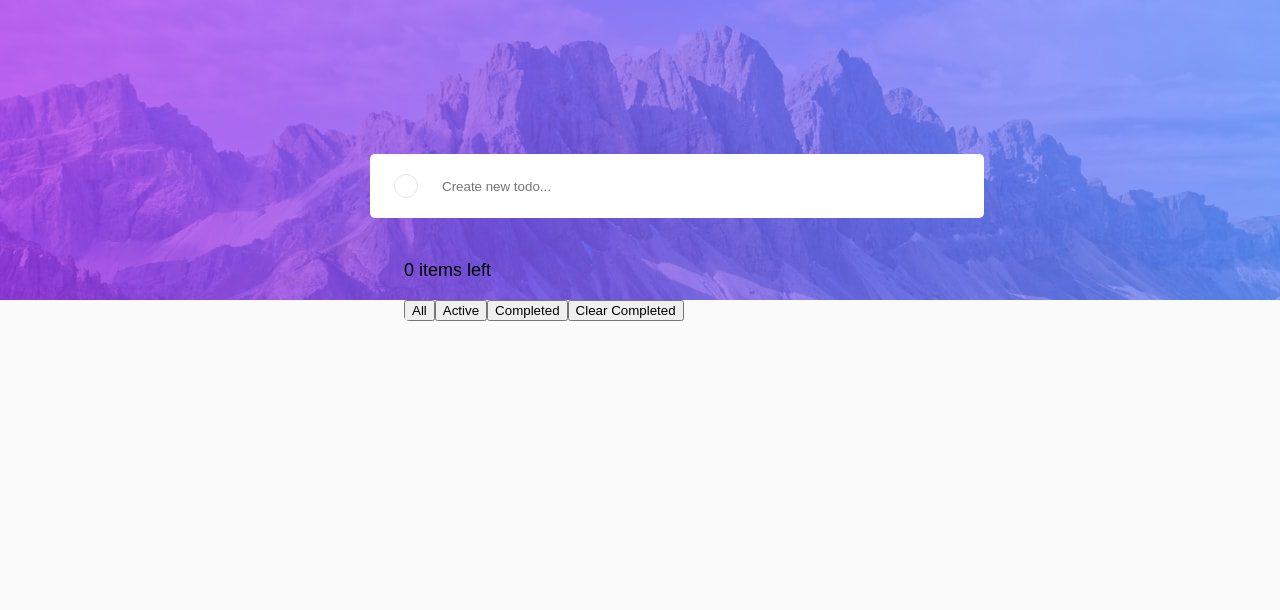
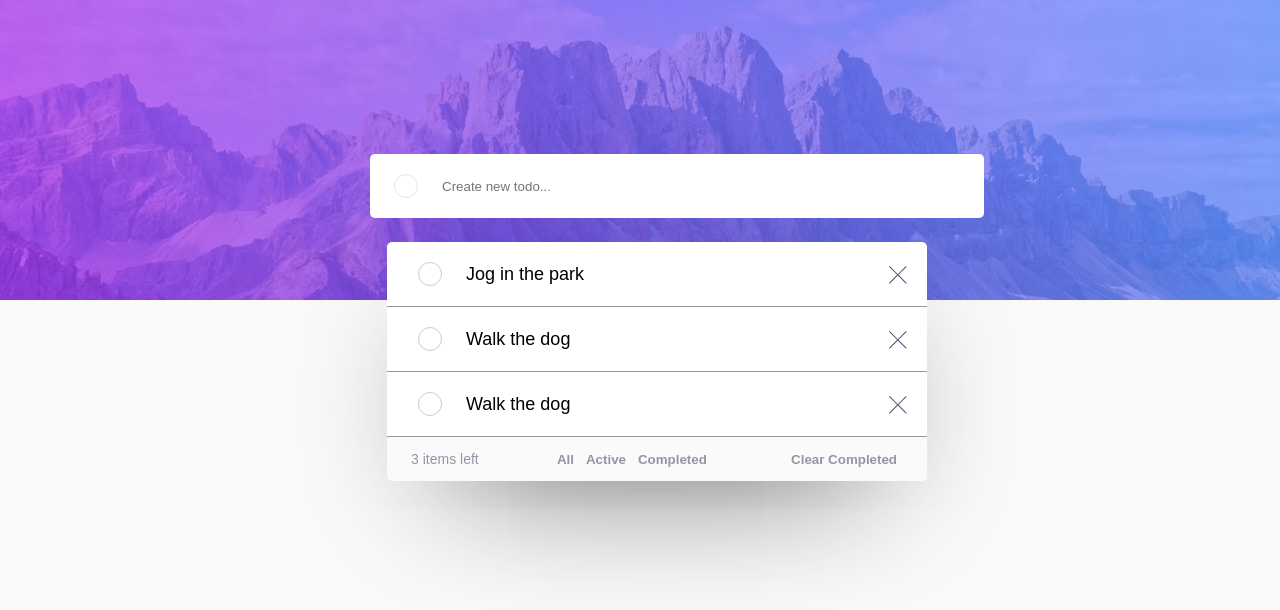
Before and after one commit to dalnoki/react-todo, a React (Create React App) app in the folder code/: page / in a window 1280 px wide. Shown: the top 610 px of the page. Built offline with nearby package versions, Linux system fonts and the light colour scheme.

Commit message:
finish adding functionality

```diff
--- a/code/src/components/TodoApp.js
+++ b/code/src/components/TodoApp.js
@@ -5,7 +5,6 @@ import Todo from "../components/Todo";
 import AddNewTodo from "./AddNewTodo";
 
 export default function TodoApp() {
-  const [notCompleted, setNotCompleted] = useState(0);
   const [allTodos, setAllTodos] = useState([
     {
       description: "Jog in the park",
@@ -23,7 +22,27 @@ export default function TodoApp() {
       id: 3,
     },
   ]);
-  const [filteredTodos, setFilteredTodos] = useState([]);
+  const [filteredTodos, setFilteredTodos] = useState([
+    {
+      description: "Jog in the park",
+      isCompleted: false,
+      id: 1,
+    },
+    {
+      description: "Walk the dog",
+      isCompleted: false,
+      id: 2,
+    },
+    {
+      description: "Walk the dog",
+      isCompleted: false,
+      id: 3,
+    },
+  ]);
+
+  const notCompletedItems = allTodos.filter(
+    (todo) => todo.isCompleted === false
+  ).length;
 
   const clearCompleted = () => {
     const filtered = allTodos.filter((todo) => todo.isCompleted === false);
@@ -31,14 +50,14 @@ export default function TodoApp() {
     setFilteredTodos(filtered);
   };
 
-  const showAll = () => {
+  const showAll = (e) => {
     setFilteredTodos(allTodos);
   };
-  const showActive = () => {
+  const showActive = (e) => {
     const filtered = allTodos.filter((todo) => todo.isCompleted === false);
     setFilteredTodos(filtered);
   };
-  const showCompleted = () => {
+  const showCompleted = (e) => {
     const filtered = allTodos.filter((todo) => todo.isCompleted === true);
     setFilteredTodos(filtered);
   };
@@ -65,12 +84,24 @@ export default function TodoApp() {
           );
         })}
 
-        <li className="app-footer">
-          <p>{notCompleted} items left</p>
-          <button onClick={showAll}>All</button>
-          <button onClick={showActive}>Active</button>
-          <button onClick={showCompleted}>Completed</button>
-          <button onClick={clearCompleted}>Clear Completed</button>
+        <li className="todo-footer--light">
+          <p>
+            {notCompletedItems} item{notCompletedItems === 1 ? `` : `s`} left
+          </p>
+          <div>
+            <button className="footer-button" onClick={showAll}>
+              All
+            </button>
+            <button className="footer-button" onClick={showActive}>
+              Active
+            </button>
+            <button className="footer-button" onClick={showCompleted}>
+              Completed
+            </button>
+          </div>
+          <button className="footer-button" onClick={clearCompleted}>
+            Clear Completed
+          </button>
         </li>
       </ul>
     </div>
--- a/code/src/scss/Todo.scss
+++ b/code/src/scss/Todo.scss
@@ -1,7 +1,7 @@
 .check {
-  left: 6px;
+  left: 38px;
   position: absolute;
-  top: 7px;
+  top: 27px;
 }
 
 .checkbox {
@@ -41,7 +41,7 @@
 
   .label-checked {
     background: linear-gradient(165deg, #55ddff, #c058f3);
-    border: none;
+    border: 1px solid white;
     opacity: 1;
   }
 
--- a/code/src/scss/TodoApp.scss
+++ b/code/src/scss/TodoApp.scss
@@ -16,4 +16,32 @@
     overflow: hidden;
     padding: 0;
   }
+
+  &-footer {
+    &--light {
+      align-items: center;
+      color: #9495a5;
+      display: flex;
+      font-size: 14px;
+      justify-content: space-between;
+      padding: 0 24px;
+    }
+  }
 }
+
+.footer-button {
+  background: none;
+  color: #9495a5;
+  font-family: "Josefin Sans", sans-serif;
+  font-weight: bold;
+  border: none;
+
+  &:active {
+    color: #3a7cfd;
+  }
+
+  &:hover {
+    color: #494c6b;
+    cursor: pointer;
+  }
+}
```
